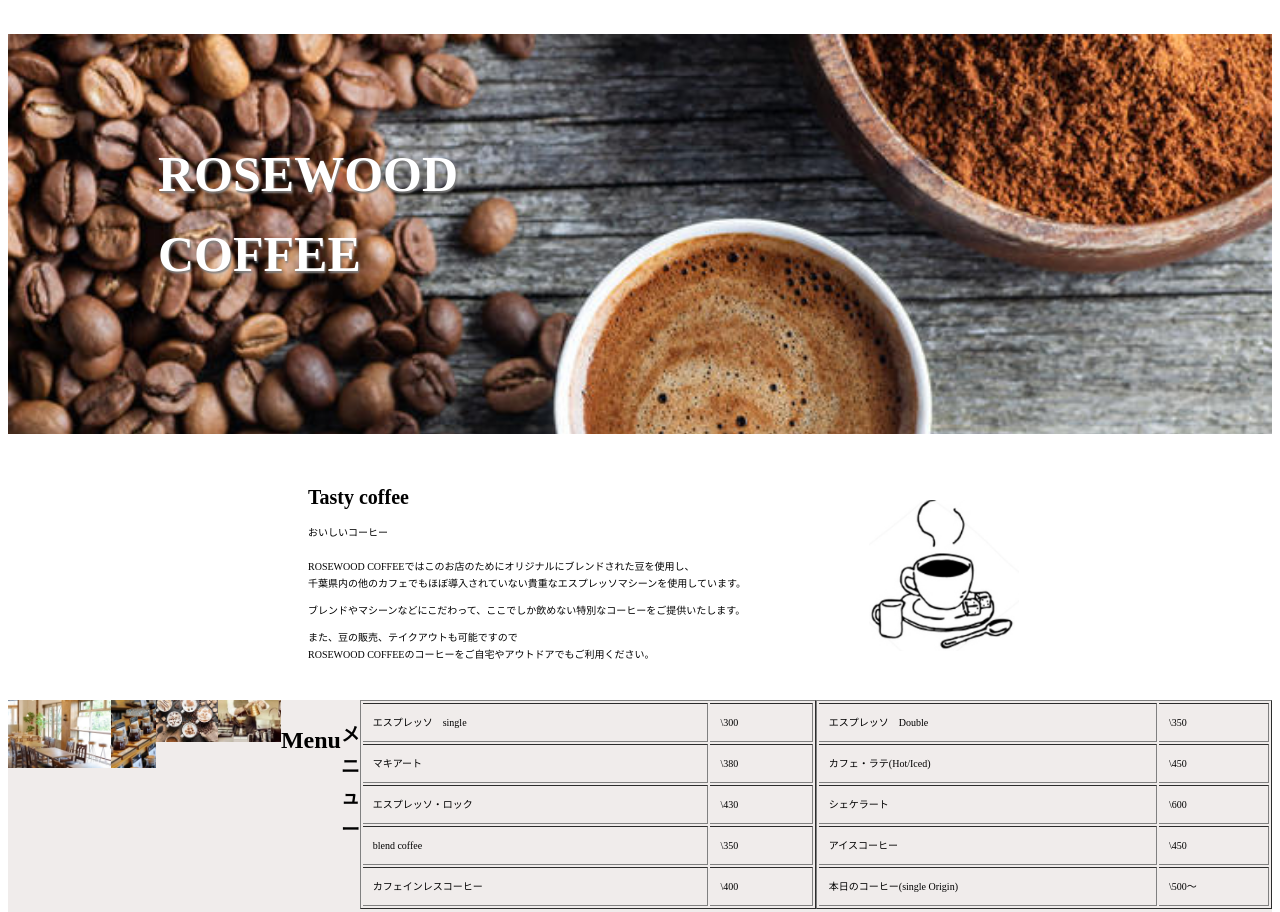
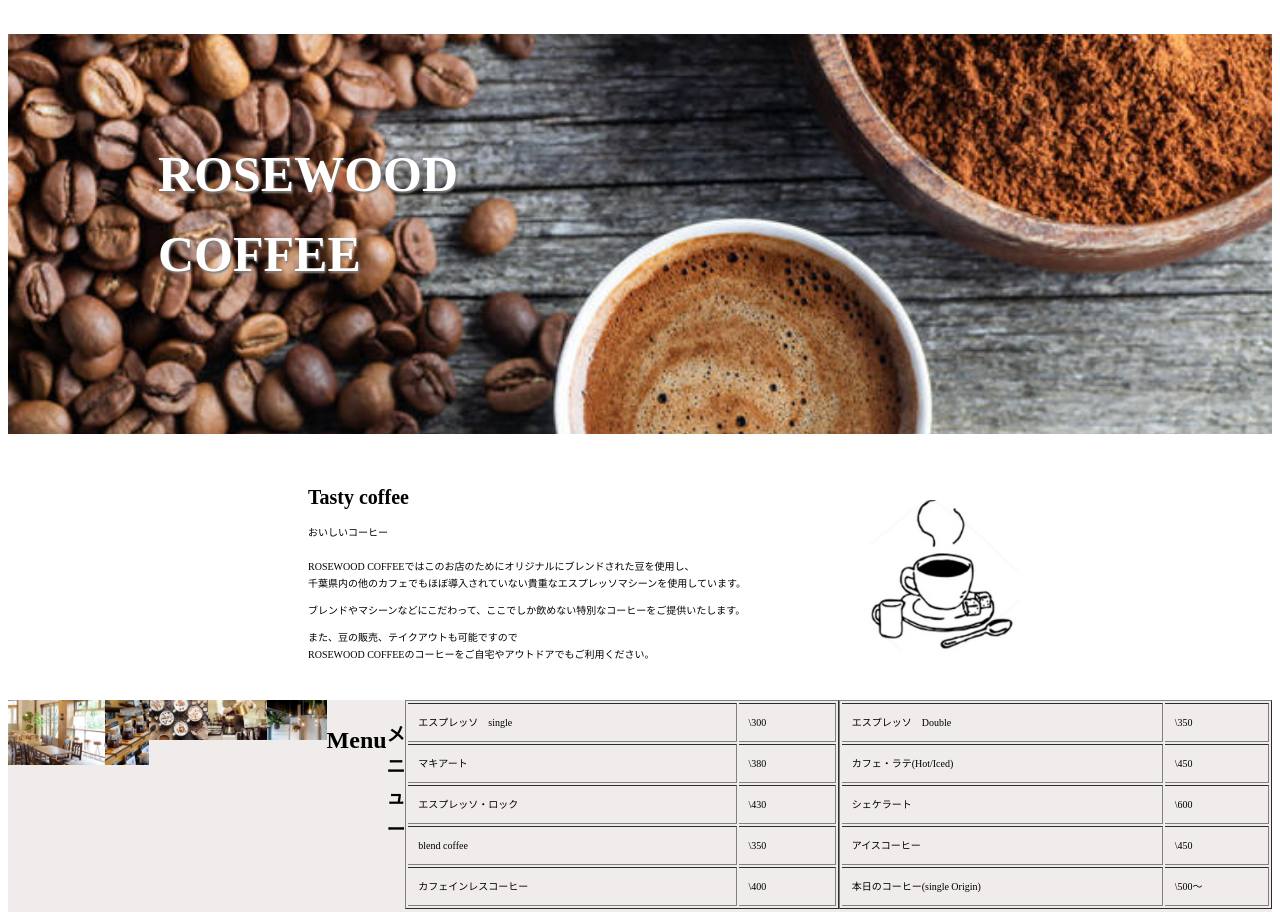
Before and after one commit to rusuntic/coffeecafe, a plain HTML site: page index.html in a window 1280 px wide. Shown: the top 912 px of the page. Drawn offline with Linux system fonts and the light colour scheme; files that its build step writes are made by us from their sources; files whose address does not match are found by name.

Commit message:
Update index.html

```diff
--- a/index.html
+++ b/index.html
@@ -49,7 +49,7 @@
       </div>
 
       <div class="item">
-        <img src="images/photo5.jpg" alt="">
+        <img src="https://github.com/rusuntic/coffeecafe/blob/main/photo5.jpg?raw=true" alt="">
       </div>
 
        <h2>Menu</h2>
```
